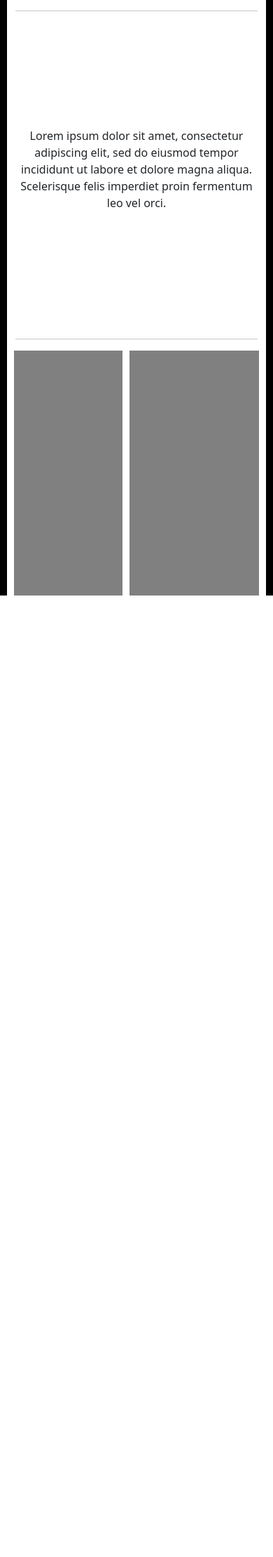
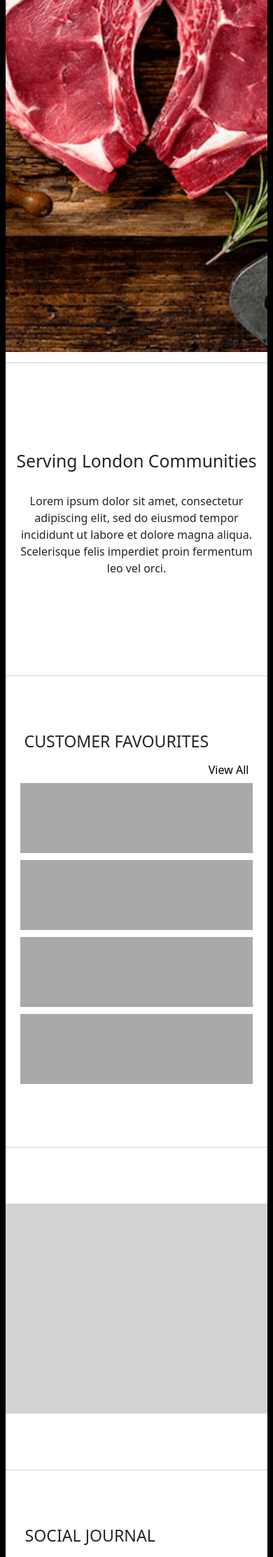
Before and after one commit to JeremyLeigh/cangelina, a PHP site: page / in a window 390 px wide. Shown: the part 441-2666 px from the top of the page at 70% size. Before the commit the page ends 1292 px from the top, so only its background shows below. Run offline with PHP 8.4, Linux system fonts and the light colour scheme.

Commit message:
More skelleton build
Removed hrs, built out more of homepage, increased responsivity

```diff
--- a/css/main.css
+++ b/css/main.css
@@ -3,18 +3,58 @@ body
 {
     align-items: center;
     justify-content: center;
-    padding-left: 10px;
-    padding-right: 10px;
-    background-color: #000000;
+    padding-left: 0px;
+    padding-right: 0px;
+    background-color: #FFFFFF;
+    border-left: 8px solid #000;
+    border-right: 8px solid #000;
 }
 
-div
+nav, a, p, h1, h2, h3, section, img, hr, ul
 {
-  -webkit-transition: all 0.3s ease-in-out;
-   -moz-transition: all 0.3s ease-in-out;
-   -o-transition: all 0.3s ease-in-out;
-   transition: all 0.3s ease-in-out;
+  -webkit-animation: ease-out 0.6s slideInFromBottom;
+   -moz-animation: ease-out 0.6s slideInFromBottom;
+   -o-animation: ease-out 0.6s slideInFromBottom;
+   animation: ease-out 0.6s slideInFromBottom;
 }
+
+#hamWrap
+{
+  -webkit-animation: ease-out 0.6s slideInFromRight;
+   -moz-animation: ease-out 0.6s slideInFromRight;
+   -o-animation: ease-out 0.6s slideInFromRight;
+   animation: ease-out 0.6s slideInFromRight;
+}
+
+div, h1, h2, p, hr, img, nav, ul, section
+{
+   -webkit-transition: all ease-out 0.3s;
+   -moz-transition: all ease-out 0.3s;
+   -o-transition: all ease-out 0.3s;
+   transition: all ease-out 0.3s;
+}
+
+@keyframes slideInFromBottom {
+  0% {
+    transform: translateY(100px);
+    opacity: 0;
+  }
+  100% {
+    transform: translateY(0px);
+    opacity: 1;
+  }
+}
+@keyframes slideInFromRight {
+  0% {
+    transform: translateX(100px);
+    opacity: 0;
+  }
+  100% {
+    transform: translateX(0px);
+    opacity: 1;
+  }
+}
+
 
 a
 {
@@ -24,12 +64,17 @@ a
 
 a:hover
 {
-    color:red;
+    color: #d21404;
 }
 
 a:visited
 {
-  color: black;
+  color: inherit;
+}
+
+hr
+{
+  border-top: thin solid #333;
 }
 
 ul li
@@ -37,26 +82,47 @@ ul li
     list-style-type: none;
 }
 
+.hidden
+{
+  display: none;
+}
+
+#fog
+{
+  left:0;
+  top:0;
+  position:fixed;
+  z-index: 1;
+  height: 100vh;
+  width:0;
+  background-color: #ffffff;
+  opacity: 0.6;
+  padding: 0;
+}
+
 #splashWidth
 {
-  width:100vw;
+  left:0;
+  top:0;
+  width:100%;
   height: 100vh;
-  position: absolute;
+  position: fixed;
   pointer-events: none;
+  z-index: 3;
 }
 
 #hamSplash
 {
   opacity: 1;
   background-color: #ffffff;
-  z-index: 1;
+  z-index: 3;
   position: absolute;
-  height: 100vh;
+  height: 100%;
   width: 0;
   left:0;
   top:0;
+  margin: 0;
   overflow: hidden;
-  margin: 0;
 }
 
 #mobileNav
@@ -68,6 +134,9 @@ ul li
 #mobileNav li
 {
   pointer-events: all;
+  border-bottom: thin solid lightgrey;
+  padding-top: 20px;
+  padding-bottom: 20px;
 }
 
 #fullWrap
@@ -77,18 +146,43 @@ ul li
   height: 100%;
 }
 
+#topBar
+{
+  height: 40px;
+}
+
+#redBar
+{
+  background-color: #d21404;
+  border-left: 8px solid #d21404;
+  border-right: 8px solid #d21404;
+  height: 40px;
+  position: absolute;
+  left:12px;
+  top:0;
+  width: 100%;
+}
+
+#redBar p
+{
+    color: #ffffff;
+    font-size: 0.8em;
+    text-align: center;
+}
 
 #hamNav
 {
   height: 40px;
-  background-color: #fffff3;
-  overflow: hidden;
+  background-color: #ffffff;
+  margin-top: 20px;
 }
 
 #deskNav
 {
   display: none;
   justify-content: flex-end;
+  padding-right: 10px;
+  overflow: hidden;
 }
 #deskNav li
 {
@@ -101,17 +195,17 @@ ul li
 #hamWrap
 {
   height: 30px;
-  width: 35px;
+  width: 40px;
   padding: 3px;
-  right:30px;
-  z-index: 2;
-  position: absolute;
+  z-index: 3;
+  position: relative;
+  bottom:10px;
 }
 
 #hamWrap div
 {
     background-color: #000000;
-    height: 5px;
+    height: 4px;
     width: 35px;
     margin-top: 5px;
 }
@@ -119,6 +213,10 @@ ul li
 #cartPrev
 {
   display: inline-flex;
+  padding-left: 10px;
+  margin-right: 20px;
+  position: relative;
+  bottom:10px;
 }
 
 #cartPrev p
@@ -132,39 +230,223 @@ margin-top: 10px;
   margin-bottom: 10px;
 }
 
+#redImage div
+{
+overflow: hidden;
+display: flex;
+justify-content: center;
+}
+
 #redImage img
 {
-  height: 400px;
-  background-color: lightgrey;
+  height: 100vh;
+  width: auto;
+}
+
+#imageSec
+{
+  padding-bottom: 15px;
+}
+
+#introSec
+{
+  padding-top: 125px;
+  padding-bottom: 125px;
+  border-top: thin solid lightgrey;
+  border-bottom: thin solid lightgrey;
 }
 
 #redText
 {
   text-align: center;
-  padding-top: 150px;
-  padding-bottom: 150px;
+}
+
+#redText h2
+{
+  margin-bottom: 30px;
+}
+
+#favSection
+{
+  margin-top: 80px;
+  padding-bottom:80px;
+  border-bottom: thin solid lightgrey;
+}
+
+.secHead
+{
+  margin-bottom: 15px;
+}
+
+.viewBtn
+{
+  float: right;
+  margin-bottom: 6px;
+  padding-bottom: 1px;
+}
+
+.viewBtn:hover
+{
+  border-bottom: 1px solid #d21404;
+  margin-bottom: 5px;
 }
 
 .redBlocks
 {
-  height: 350px;
-  background-color: grey;
+  height: 100px;
+  padding-right: 5px;
+  padding-left: 5px;
+  margin-bottom: 10px;
 }
 
-#firstBlock
+.redBlocks div
 {
-  margin-right: 5px;
+  background-color: darkgrey;
+  width: 100%;
+  height: 100%;
 }
 
-#secondBlock
+#extraBlocks
 {
-  margin-left: 5px;
+  display: none;
+}
+
+#caroSection
+{
+  margin-top:80px;
+  padding-bottom: 80px;
+}
+
+#caroWrap
+{
+    height: 300px;
+    background-color: lightgrey;
+}
+
+#socSection
+{
+  padding-top:80px;
+  padding-bottom:80px;
+  border-top: thin solid lightgrey;
+  border-bottom: thin solid lightgrey;
+}
+
+#socialWrap ul li
+{
+  height: 250px;
+  display: inline-flex;
+  float: right;
+  padding-left: 5px;
+  padding-right: 5px;
+  margin-bottom: 10px;
+}
+
+#socialWrap ul li div
+{
+    width: 100%;
+    height: 100%;
+    background-color: darkgrey;
+}
+
+#socialWrap ul li:last-child
+{
+  display: none;
+}
+
+#locSection
+{
+  margin-top: 60px;
+}
+
+#bigFooter
+{
+  background-color: darkgrey;
+}
+
+#topFooter
+{
+  padding-top: 20px;
+}
+
+#topFooter div
+{
+  text-align: center;
+}
+
+#topFooter div img
+{
+  width: 20px;
+}
+
+.linkBlock
+{
+  height: 220px;
+}
+
+.vl {
+  background-color: grey;
+  width: 1px;
+  height: 200px;
+  margin: 0 auto;
+}
+
+#finalFooter
+{
+  height: 60px;
+}
+
+/*Custom Query*/
+@media screen and (min-width: 465px) {
+  #redBar
+  {
+    height: 20px;
+  }
+  #topBar
+  {
+    height: 20px;
+  }
+}
+@media screen and (min-width: 768px) {
+  #socialWrap ul li:last-child
+  {
+    display: inline-flex;
+  }
+}
+
+/*Small Screen Query*/
+@media screen and (min-width: 576px) {
+  #extraBlocks
+  {
+    display: flex;
+  }
+  .redBlocks
+  {
+    height: 200px;
+  }
 }
 
 /*Medium Screen Query*/
 @media screen and (min-width: 720px) {
   #splashWidth {
     width: 60vw;
+  }
+  #fog
+  {
+    display: block;
+  }
+  #redImage div img
+  {
+    width: 100%;
+    height: auto;
+  }
+  #redImage div
+  {
+    height: 375px;
+    display: block;
+  }
+  #redBar p
+  {
+    text-align: left;
   }
 }
 
@@ -179,4 +461,8 @@ margin-top: 10px;
   {
     display: flex;
   }
+  #cartPrev
+  {
+    bottom:0px;
+  }
 }
--- a/index.html
+++ b/index.html
@@ -1,5 +1,5 @@
 <!doctype html>
-<html>
+<html lang="en">
 <head>
 <meta name="viewport" content="width=device-width, initial-scale=1.0">
 <title>Hamburger Script</title>
@@ -9,57 +9,117 @@
 <script src="js/main.js" async defer></script>
 </head>
 <body>
-  <div id="fullWrap">
-  <div id="navCont" class="container-fluid">
-  <nav id="hamNav" class="row">
-    <div class="col-sm">
+    <div id="topBar"><div id="redBar" class="row"><p class="col-md-6 offset-lg-1 offset-xxl-2 offset-md-0 offset-1 col-10">Located in London ON | Questions? Call Us: (519) 204-8189 </p></div></div>
+  <div id="navCont" class="container-xl">
+  <nav id="hamNav" class="row justify-content-center gx-0">
+    <div class="col-xl col-lg-5 col">
     </div>
+
     <div id="splashWidth">
       <div id="hamSplash">
       <ul id="mobileNav">
         <li><a href="index.html">Home</a></li>
-          <hr>
         <li><a href="store.html">Store</a></li>
-          <hr>
         <li><a href="about.html">About</a></li>
-          <hr>
         <li><a href="contact.html">Contact Us</a></li>
       </ul>
     </div>
     </div>
-    <ul id="deskNav" class="col-5 float-right">
+    <div id="fog"></div>
+    <ul id="deskNav" class="col-5">
       <li><a href="index.html">Home</a></li>
       <li><a href="store.html">Store</a></li>
       <li><a href="about.html">About</a></li>
       <li><a href="contact.html">Contact Us</a></li>
     </ul>
+    <div id="cartPrev" class="col-2 col-sm-1">
+      <img src="icons/cart.svg" alt="Cart Preview" width="25">
+      <p>0</p>
+    </div>
+    <div id="hamCont" class="col-2 col-sm-1">
     <div id="hamWrap">
       <div id="hamOne"></div>
       <div id="hamTwo"></div>
       <div id="hamThree"></div>
     </div>
-    <div id="cartPrev" class="col-md-1 col-2">
-      <img src="icons/cart.svg" placeholder="Cart Preview" width="25">
-      <p>0</p>
-    </div>
-    <div class="col-1">
-    </div>
+  </div>
   </nav>
 </div>
-  <section id="contentSec" class="container-md">
-    <div id="redImage" class="row justify-content-center"><img class="col-lg-11" src="images/mainImage.jpg" placeholder="//Picture//"></div>
-      <hr>
+  <section id="imageSec">
+    <h2 class="hidden">Title</h2>
+    <div id="redImage" class="row g-0 justify-content-center"><div class="col-xxl-8 col-lg-10 col-12"><img src="images/phHome.png" alt="C'Angelina Home"></div></div>
+  </section>
+  <section id="introSec" class="container">
+    <h2 class="hidden">Introduction</h2>
     <div id="redText" class="row justify-content-center">
+      <h2>Serving London Communities</h2>
       <p class="col-lg-8">Lorem ipsum dolor sit amet, consectetur adipiscing elit,
       sed do eiusmod tempor incididunt ut labore et dolore magna aliqua.
       Scelerisque felis imperdiet proin fermentum leo vel orci.</p>
     </div>
-      <hr>
-    <div id="blockWrap" class="row justify-content-center">
-      <div id="firstBlock" class="redBlocks col-lg-3 col-5"></div>
-      <div id="secondBlock" class="redBlocks col-lg-5 col-6"></div>
+    </section>
+    <section id="favSection" class="container">
+      <h2 class="hidden">Costumer Favourites</h2>
+    <div class="row gx-0 justify-content-center">
+      <div class="col-xl-8 col-lg-10 col-sm-12 col-11">
+        <h3 class="secHead">CUSTOMER FAVOURITES</h3>
+        <a class="viewBtn" href="store.html">View All</a>
+      </div>
+    </div>
+    <div class="blockWrap row justify-content-center">
+      <div class="redBlocks col-xl-4 col-lg-5 col-sm-6 col-11"><div></div></div>
+      <div class="redBlocks col-xl-4 col-lg-5 col-sm-6 col-11"><div></div></div>
+    </div>
+    <div class="blockWrap row justify-content-center">
+      <div class="redBlocks col-xl-5 col-lg-6 col-sm-7 col-11"><div></div></div>
+      <div class="redBlocks col-xl-3 col-lg-4 col-sm-5 col-11"><div></div></div>
+    </div>
+    <div id="extraBlocks" class="blockWrap row justify-content-center">
+      <div class="redBlocks col-xl-4 col-lg-5 col-sm-6 col-11"><div></div></div>
+      <div class="redBlocks col-xl-4 col-lg-5 col-sm-6 col-11"><div></div></div>
     </div>
   </section>
-</div>
+  <section id="caroSection">
+    <h2 class="hidden">Our Brand Slideshow</h2>
+    <div id="caroWrap" class="row gx-0">
+      <div id="carousel" class="col-12"></div>
+    </div>
+  </section>
+  <section id="socSection" class="container">
+    <h2 class="hidden">Social Journal</h2>
+    <div class="row justify-content-center">
+      <div class="col-xl-8 col-lg-10 col-sm-12 col-11">
+        <h3 class="secHead">SOCIAL JOURNAL</h3>
+        <a class="viewBtn" href="facebook.com">View All</a>
+      </div>
+    </div>
+    <div id="socialWrap" class="row justify-content-center">
+      <ul class="gx-0 col-xl-8 col-lg-10 col-12">
+        <li class="col-md-4 col-sm-6 col-12"><div></div></li>
+        <li class="col-md-4 col-sm-6 col-12"><div></div></li>
+        <li class="col-md-4 col-sm-6 col-12"><div></div></li>
+      </ul>
+    </div>
+  </section>
+  <section id="locSection" class="container">
+    <h2 class="hidden">Our Location</h2>
+    <div class="row"></div>
+  </section>
+  <footer id="bigFooter" class="container-fluid">
+    <h2 class="hidden">Footer</h2>
+    <div id="topFooter" class="row justify-content-center">
+      <div class="col-md-5 col-10"><img alt="BackToTop" src="icons/backToTop.svg"><p>Back to Top</p></div>
+    </div>
+    <div id="footerLinks" class="row no-gutters justify-content-center">
+      <div class="linkBlock col-sm-3 col-5"></div>
+      <div class="col-1"><div class="vl"></div></div>
+      <div class="linkBlock col-sm-4 col-11"></div>
+      <div class="col-1"><div class="vl"></div></div>
+      <div class="linkBlock col-sm-3 col-5"></div>
+    </div>
+    <div id="finalFooter" class="row justify-content-center">
+      <div class="col-md-10 col-11"></div>
+  </div>
+  </footer>
 </body>
 </html>
--- a/js/main.js
+++ b/js/main.js
@@ -5,22 +5,30 @@ var barOne = document.querySelector("#hamOne");
 var barTwo = document.querySelector("#hamTwo");
 var barThree = document.querySelector("#hamThree");
 var navPage = document.querySelector("#hamSplash");
+var splashFog = document.querySelector('#fog');
 var exitSet = 0;
+
 
 //FUNCT
 function  triggerHamburger()
 {
   if (exitSet == 0){
     navPage.style.width = 100+"%";
+    splashFog.style.width = 100+"vw";
     barTwo.style.transform = "translateY("+20+"px)";
-    barOne.style.transform = "rotate("+45+"deg) translate("+7+"px,"+7+"px)";
-    barThree.style.transform = "rotate(-"+45+"deg) translate("+7+"px,-"+7+"px)";
+    barOne.style.transform = "rotate("+45+"deg) translate("+6+"px,"+6+"px)";
+    barThree.style.transform = "rotate(-"+45+"deg) translate("+5+"px,-"+5+"px)";
+    barTwo.style.backgroundColor = "#d21404";
+    barTwo.style.height = 2+"px";
     console.log("Trigger Burger");
     exitSet = 1;
   }
   else {
     navPage.style.width = 0+"px";
+    splashFog.style.width = 0+"px";
     barTwo.style.transform = "translateX("+0+"px)";
+    barTwo.style.backgroundColor = "#000000";
+    barTwo.style.height = 4+"px";
     barOne.style.transform = "rotate(0deg)";
     barThree.style.transform = "rotate(0deg)";
     console.log("Burger Reset");
```
Also changed, not shown: icons/backToTop.svg (added), images/phHome.png (added).
